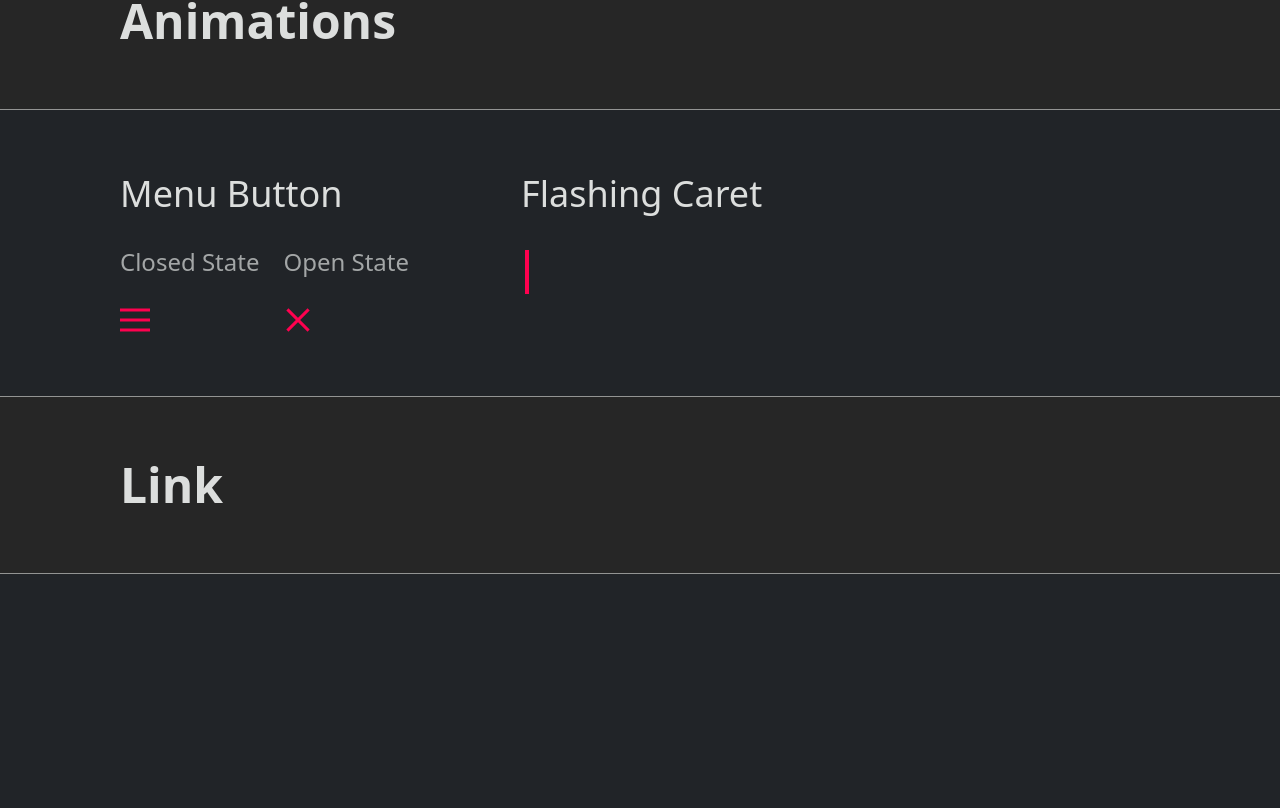
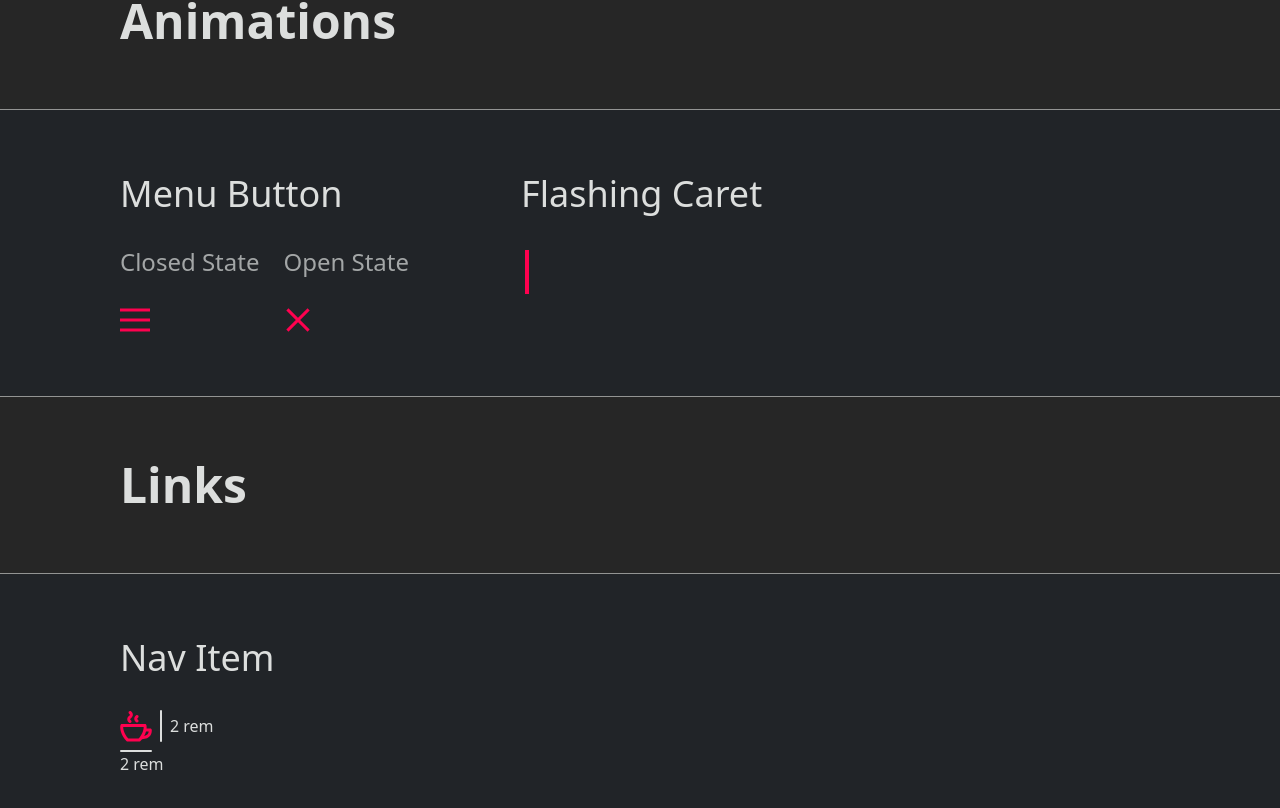
Before and after one commit to AsianHam/my-website, a Next.js app: page /components in a window 1280 px wide. Shown: the part 1326-2134 px from the top of the page. Before the commit the page ends 2060 px from the top, so only its background shows below. Built offline with nearby package versions, Linux system fonts and the light colour scheme.

Commit message:
add links section and responsiveness

```diff
--- a/src/app/components/page.tsx
+++ b/src/app/components/page.tsx
@@ -1,10 +1,11 @@
-'use client';
+"use client";
 
-import { HorizontalNavBar } from '@/components/horizontal-nav-bar';
-import { MobileNavBar } from '@/components/mobile-nav-bar';
-import { AnimationSection } from '@/components/sections/animation-section';
-import { ColorSection } from '@/components/sections/color-section';
-import { useRef } from 'react';
+import { HorizontalNavBar } from "@/components/horizontal-nav-bar";
+import { MobileNavBar } from "@/components/mobile-nav-bar";
+import { AnimationSection } from "@/components/sections/animation-section";
+import { ColorSection } from "@/components/sections/color-section";
+import { LinkSection } from "@/components/sections/link-section";
+import { useRef } from "react";
 
 const ComponentsPage = () => {
   const experienceRef = useRef<HTMLElement>(null);
@@ -22,27 +23,23 @@ const ComponentsPage = () => {
         experienceRef={experienceRef}
         portfolioRef={portfolioRef}
         contactRef={contactRef}
-        // isHomePage={false}
+        isHomePage={false}
       />
-      <div className=''>
-        <section className='w-full h-screen px-30'>
-          <div className='flex w-full h-full flex-col justify-center'>
-            <h1 className='text-torch-red text-7xl font-semibold'>
+      <div className="">
+        <section className="w-full h-screen px-5 768:px-30">
+          <div className="flex w-full h-full flex-col justify-center">
+            <h1 className="text-torch-red text-7xl font-semibold">
               Design System
             </h1>
-            <h2 className='text-iron text-lg py-4 opacity-70'>
+            <h2 className="text-iron text-lg py-4 opacity-70">
               These are the components created to build this website
             </h2>
           </div>
         </section>
-        <div className='w-full h-full'>
+        <div className="w-full h-full">
           <ColorSection />
           <AnimationSection />
-          <div className='w-full'>
-            <span className='flex bg-neutral-800 py-16 border-t border-b border-iron border-opacity-60'>
-              <h2 className='text-iron text-5xl px-30 font-semibold'>Link</h2>
-            </span>
-          </div>
+          <LinkSection />
         </div>
       </div>
     </>
--- a/src/components/component-header.tsx
+++ b/src/components/component-header.tsx
@@ -1,5 +1,5 @@
 export const ComponentHeader = ({ title }: { title: string }) => (
-  <span className='flex bg-neutral-800 py-16 border-t border-b border-iron border-opacity-60'>
-    <h2 className='text-iron text-5xl px-30 font-semibold'>{title}</h2>
+  <span className="flex bg-neutral-800 py-16 border-t border-b border-iron border-opacity-60">
+    <h2 className="text-iron text-5xl px-5 768:px-30 font-semibold">{title}</h2>
   </span>
 );
--- a/src/components/sections/animation-section.tsx
+++ b/src/components/sections/animation-section.tsx
@@ -1,31 +1,31 @@
-import { Caret } from '../caret';
-import { ComponentHeader } from '../component-header';
-import MenuButton from '../menu-button';
+import { Caret } from "../caret";
+import { ComponentHeader } from "../component-header";
+import MenuButton from "../menu-button";
 
 export const AnimationSection = () => {
   return (
-    <section className='w-full'>
-      <ComponentHeader title='Animations' />
-      <div className='flex w-full px-30 flex-row gap-28'>
-        <div className='flex flex-col py-16 gap-8'>
-          <h3 className='text-iron text-4xl'>Menu Button</h3>
-          <span className='flex flex-row gap-6'>
-            <span className='flex flex-col gap-6'>
-              <h4 className='flex text-iron text-2xl text-opacity-70 pointer-events-none'>
+    <section className="w-full">
+      <ComponentHeader title="Animations" />
+      <div className="flex w-full px-5 768:px-30 flex-col 900:flex-row 900:gap-28">
+        <div className="flex flex-col py-16 gap-8 items-start">
+          <h3 className="text-iron text-4xl">Menu Button</h3>
+          <span className="flex flex-row gap-6">
+            <span className="flex flex-col gap-6">
+              <h4 className="flex text-iron text-2xl text-opacity-70 pointer-events-none">
                 Closed State
               </h4>
               <MenuButton isOpen={false} />
             </span>
-            <span className='flex flex-col gap-6'>
-              <h4 className='flex text-iron text-2xl text-opacity-70 pointer-events-none'>
+            <span className="flex flex-col gap-6">
+              <h4 className="flex text-iron text-2xl text-opacity-70 pointer-events-none">
                 Open State
               </h4>
               <MenuButton isOpen={true} />
             </span>
           </span>
         </div>
-        <div className='flex flex-col py-16 gap-8'>
-          <h3 className='text-iron text-4xl'>Flashing Caret</h3>
+        <div className="flex flex-col py-16 gap-8">
+          <h3 className="text-iron text-4xl">Flashing Caret</h3>
           <Caret />
         </div>
       </div>
--- a/src/components/sections/color-section.tsx
+++ b/src/components/sections/color-section.tsx
@@ -1,35 +1,35 @@
-import { ColorDisplay } from '../color-display';
-import { ComponentHeader } from '../component-header';
+import { ColorDisplay } from "../color-display";
+import { ComponentHeader } from "../component-header";
 
 export const ColorSection = () => (
-  <section className='w-full'>
-    <ComponentHeader title='Colors' />
-    <div className='flex w-full px-30 py-16 flex-row justify-evenly'>
+  <section className="w-full">
+    <ComponentHeader title="Colors" />
+    <div className="flex w-full flex-wrap px-5 768:px-30 py-16 flex-row gap-4 768:gap-0 768:justify-evenly">
       <ColorDisplay
-        colorClassName='bg-torch-red'
-        colorName='Torch Red'
-        colorHex='#FF014F'
+        colorClassName="bg-torch-red"
+        colorName="Torch Red"
+        colorHex="#FF014F"
       />
       <ColorDisplay
-        colorClassName='bg-iron'
-        colorName='Iron'
-        colorHex='#DCDEDD'
+        colorClassName="bg-iron"
+        colorName="Iron"
+        colorHex="#DCDEDD"
       />
       <ColorDisplay
-        colorClassName='bg-alabaster'
-        colorName='Alabaster'
-        colorHex='#F9F9F9'
+        colorClassName="bg-alabaster"
+        colorName="Alabaster"
+        colorHex="#F9F9F9"
       />
       <ColorDisplay
-        colorClassName='bg-shark'
-        colorName='Shark'
-        colorHex='#212428'
+        colorClassName="bg-shark"
+        colorName="Shark"
+        colorHex="#212428"
       />
       <ColorDisplay
-        colorClassName='bg-neutral-800'
-        colorName='Neutral'
-        colorHex='#262626'
-        circleText='800'
+        colorClassName="bg-neutral-800"
+        colorName="Neutral"
+        colorHex="#262626"
+        circleText="800"
       />
     </div>
   </section>
--- /dev/null
+++ b/src/components/sections/link-section.tsx
@@ -0,0 +1,28 @@
+import { ComponentHeader } from "../component-header";
+import { NavItem } from "../nav-item";
+import Java from "/public/java.svg";
+
+export const LinkSection = () => (
+  <section className="w-full">
+    <ComponentHeader title="Links" />
+    <div className="flex px-5 768:px-30">
+      <div className="flex flex-col py-16">
+        <h2 className="text-iron text-4xl">Nav Item</h2>
+        <div className="flex gap-2 mt-8">
+          <NavItem
+            icon={<Java className="h-full w-full text-torch-red" />}
+            href="/components"
+            label="example link"
+            linkClassName="pointer-events-none"
+          />
+          <div className="flex h-full gap-2 items-center">
+            <span className="flex h-full w-0.5 rounded bg-iron" />
+            <h3 className="text-iron">2 rem</h3>
+          </div>
+        </div>
+        <span className="flex w-8 h-0.5 rounded bg-iron mt-2" />
+        <h3 className="text-iron">2 rem</h3>
+      </div>
+    </div>
+  </section>
+);
```
Also changed, not shown: src/components/mobile-nav-bar.tsx (+64 -45 lines), 1 other file (tests, documents, lock files or other folders).
